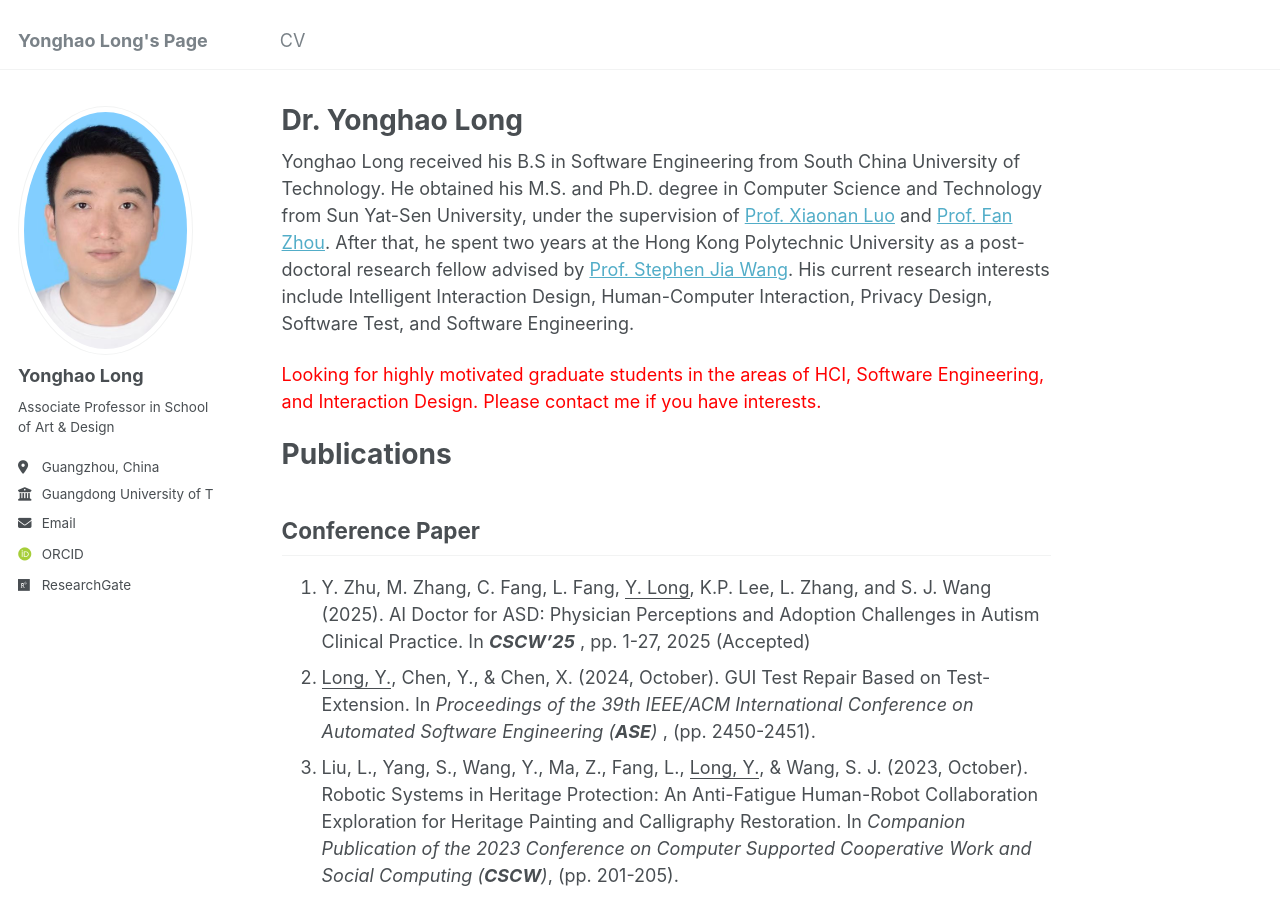
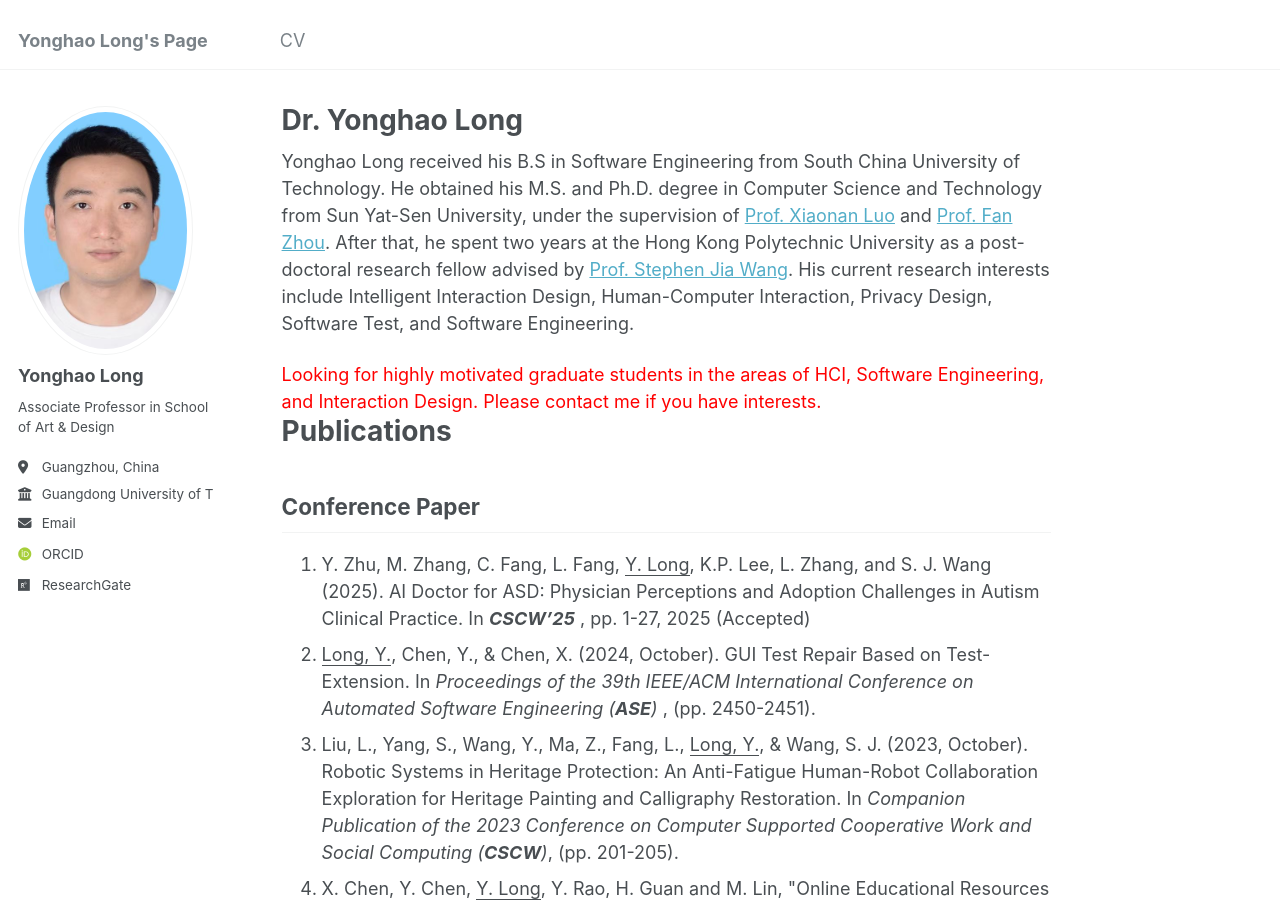
Before and after one commit to qoolyh/qoolyh.github.io, a Jekyll site: the page built from _pages/about.md, in a window 1280 px wide and 900 px high. Built offline with Jekyll 4.4.1, drawn with Linux system fonts in a browser that asks for light colours; some web fonts are replaced.

Commit message:
Update about.md

```diff
--- a/_pages/about.md
+++ b/_pages/about.md
@@ -8,7 +8,7 @@
 ---
 Yonghao Long received his B.S in Software Engineering from South China University of Technology. He obtained his M.S. and Ph.D. degree in Computer Science and Technology from Sun Yat-Sen University, under the supervision of [Prof. Xiaonan Luo](https://www.guet.edu.cn/people2/1130199.html) and [Prof. Fan Zhou](https://cse.sysu.edu.cn/content/2531). After that, he spent two years at the Hong Kong Polytechnic University as a post-doctoral research fellow advised by [Prof. Stephen Jia Wang](https://www.polyu.edu.hk/sd/people/academic-staff/wang-stephen-jia/). His current research interests include Intelligent Interaction Design, Human-Computer Interaction, Privacy Design, Software Test, and Software Engineering.
 
-<span style="color:red">Looking for highly motivated graduate students in the areas of HCI, Software Engineering, and Interaction Design. Please contact me if you have interests.</span>
+<font color='red'> Looking for highly motivated graduate students in the areas of HCI, Software Engineering, and Interaction Design. Please contact me if you have interests. </font>
 
 Publications
 ======
```
